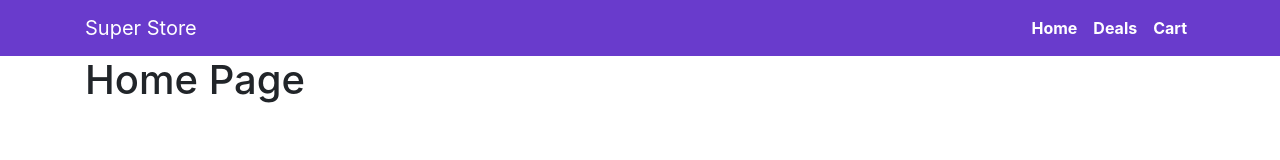
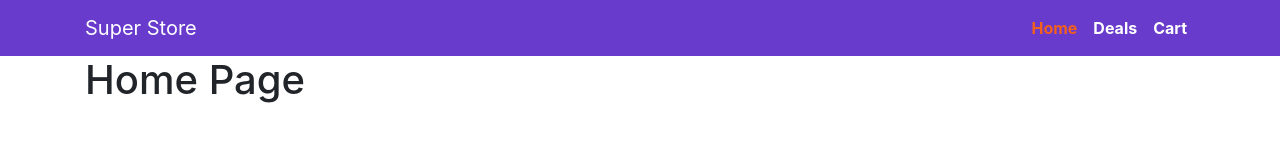
Before and after one commit to z-harper/super-store, a React (Create React App) app: page / in a window 1280 px wide. Shown: the top 160 px of the page. Built offline with nearby package versions, Linux system fonts and the light colour scheme.

Commit message:
changed Link to NavLink

```diff
--- a/src/components/NavigationBar.js
+++ b/src/components/NavigationBar.js
@@ -1,5 +1,4 @@
-import { useState } from 'react'
-import { Link } from 'react-router-dom'
+import { NavLink } from 'react-router-dom'
 
 // navbar linknames and paths
 const navbarLinks = [
@@ -19,13 +18,10 @@
 
 const NavigationBar = () => {
 
-  // add active class to current button
-  const [active, setActive] = useState('')
-
   return (
     <nav className='navbar navbar-expand-sm'>
       <div className='container'>
-        <Link className='navbar-brand' to='/' onClick={() => setActive('Home')}>Super Store</Link>
+        <NavLink className='navbar-brand' exact to='/'>Super Store</NavLink>
         <button className='navbar-toggler' type='button' data-bs-toggle='collapse' data-bs-target='#navbarSupportedContent' aria-controls='navbarSupportedContent' aria-expanded='false' aria-label='Toggle navigation'>
           <span className='navbar-toggler-icon'><i className='fa fa-bars fa-lg hamburger' aria-hidden="true"></i></span>
         </button>
@@ -34,13 +30,16 @@
             {navbarLinks.map(linkObj => {
               return (
                 <li className='nav-item' key={linkObj.name}>
-                  <Link
-                    className={active === linkObj.name ? 'nav-link active' : 'nav-link'}
-                    to={linkObj.link}
-                    onClick={() => setActive(linkObj.name)}
+                  <NavLink
+                    className={'nav-link'}
+                    exact to={linkObj.link}
+                    activeStyle={{
+                      fontWeight: 'bold',
+                      color: '#f35f1c'
+                    }}
                   >
                     {linkObj.name}
-                  </Link>
+                  </NavLink>
                 </li>
               )
             })}
--- a/src/index.css
+++ b/src/index.css
@@ -30,17 +30,8 @@
 .nav-link {
   color: white;
   font-weight: bold;
-  outline: none;
-  box-shadow: none;
 }
 
 .nav-link:hover {
-  color: #f35f1c;
+  color: #fff;
 }
-
-.nav-link.active {
-  color: #f35f1c;
-  font-weight: bold;
-  outline: none;
-  box-shadow: none;
-}
```
